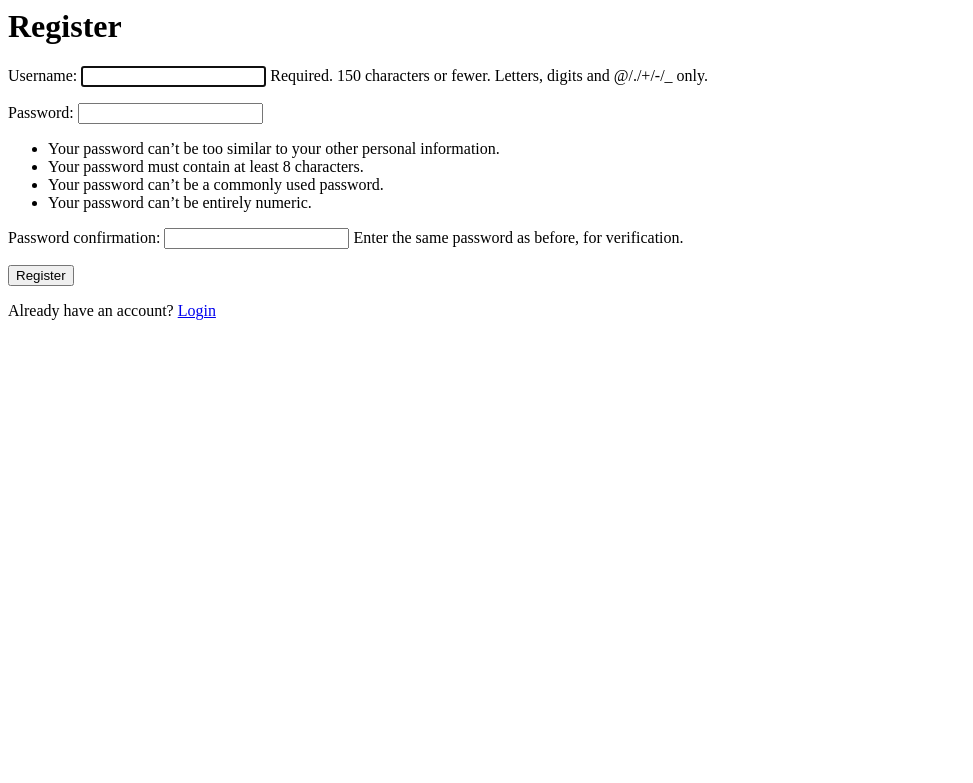
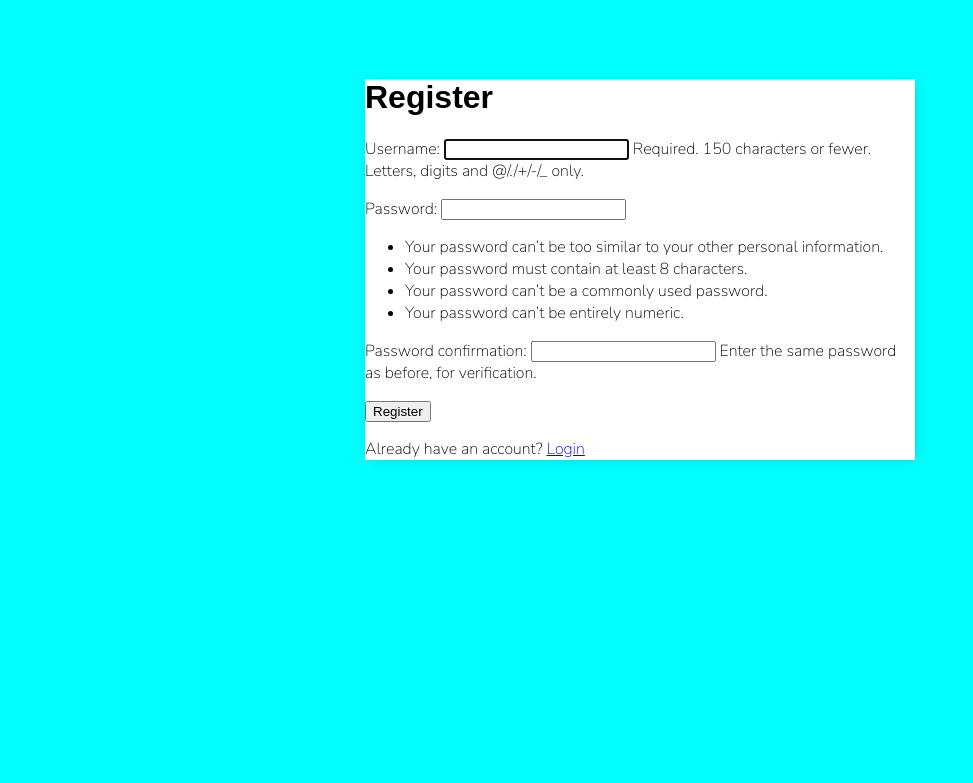
Before and after one commit to PrinceGehlot24/todoapp-list, a Django app: page /register/ in a window 1280 px wide. Shown: the top 783 px of the page, without its empty margins (0-973 px from the left). Run offline with Django 4.2, Linux system fonts and the light colour scheme.

Commit message:
add block content and styling

```diff
--- a/todo_list/base/templates/base/login.html
+++ b/todo_list/base/templates/base/login.html
@@ -1,3 +1,7 @@
+{% extends 'base/main.html' %}
+
+{% block content %}
+
 <h1>Login</h1>
 
 <form method="POST">
@@ -7,3 +11,5 @@
 </form>
 
 <p>Don't have an account? <a href="{% url 'register' %}">Register</a></p>
+
+{% endblock content %}
--- /dev/null
+++ b/todo_list/base/templates/base/main.html
@@ -0,0 +1,43 @@
+<!DOCTYPE html>
+<html lang="en">
+<head>
+    <meta charset="UTF-8">
+    <meta name="viewport" content="width=device-width, initial-scale=1.0">
+    <link rel="preconnect" href="https://fonts.googleapis.com">
+    <link rel="preconnect" href="https://fonts.gstatic.com" crossorigin>
+    <link href="https://fonts.googleapis.com/css2?family=Nunito+Sans:opsz,wght@6..12,200&display=swap" rel="stylesheet">
+    <title>TodoApp List</title>
+    <style>
+        body{
+            background-color: aqua;
+            font-family: 'Nunito Sans', sans-serif;
+            padding-top: 50px;
+        }
+
+        h1,
+        h2,
+        h3,
+        h4,
+        h5,
+        h6
+        {
+                font-family: 'Raleway', sans-serif;
+        }
+
+
+        .container{
+            max-width: 550px;
+            margin: auto;
+            background-color: #fff;
+            box-shadow: 2px 2px 13px -4px rgba(0, 0, 0, 0.21);
+        }
+    </style>
+</head>
+<body>
+    <div class="container">
+        {% block content %}
+
+        {% endblock content %}
+    </div>
+</body>
+</html>
--- a/todo_list/base/templates/base/register.html
+++ b/todo_list/base/templates/base/register.html
@@ -1,3 +1,6 @@
+{% extends 'base/main.html' %}
+
+{% block content %}
 <h1>Register</h1>
 
 <form method="POST">
@@ -7,3 +10,4 @@
 </form>
 
 <p>Already have an account? <a href="{% url 'login' %}">Login</a></p>
+{% endblock content %}
--- a/todo_list/base/templates/base/task_delete.html
+++ b/todo_list/base/templates/base/task_delete.html
@@ -1,6 +1,10 @@
+{% extends 'base/main.html' %}
+
+{% block content %}
 <a href="{% url 'tasks' %}">Go Back</a>
 <form method="POST">
     {% csrf_token %}
     <p>Are you sure you want to delete the task ? "{{task}}"</p>
     <input value="Delete", type="submit">
 </form>
+{% endblock content %}
```
Also changed, not shown: todo_list/base/templates/base/task_list.html (+6 -1 lines), todo_list/db.sqlite3.
